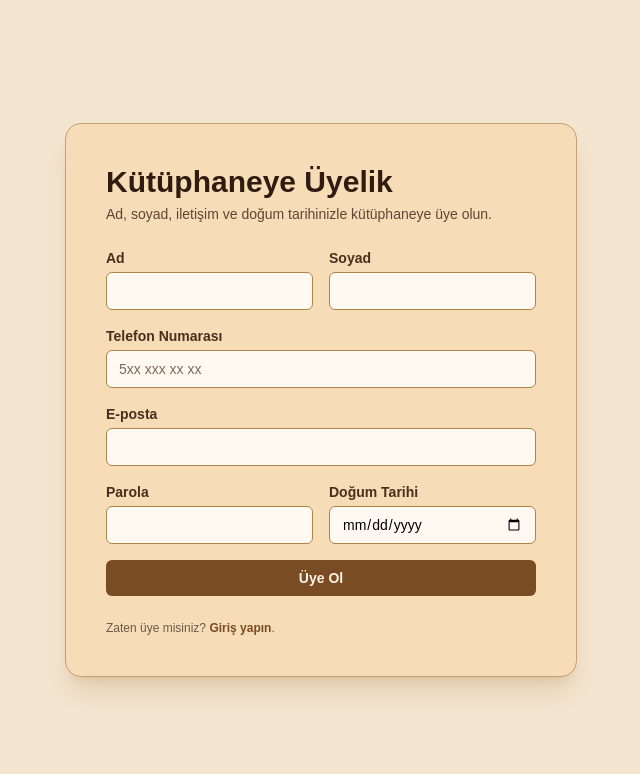
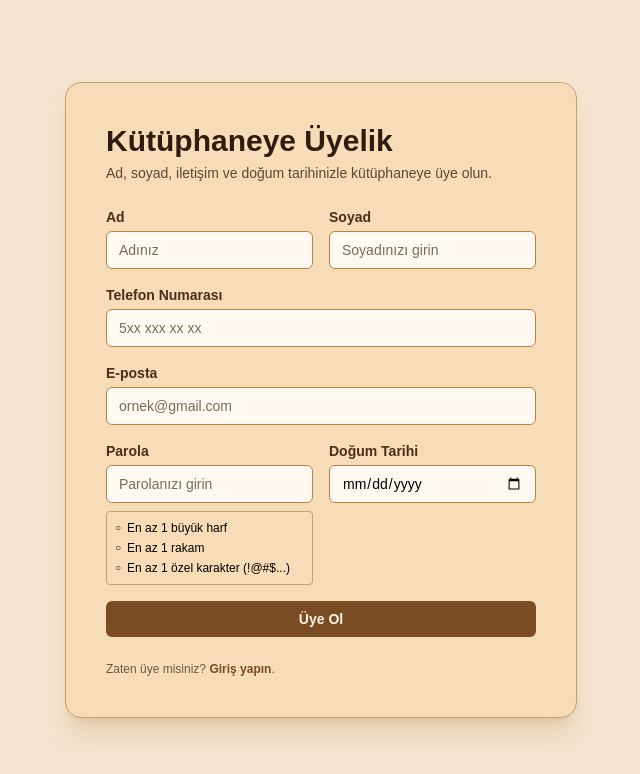
Before and after one commit to PfandAhter/kutuphane-uygulamasi, a Next.js app: page /register in a window 1280 px wide. Shown: the top 774 px of the page, without its empty margins (319-959 px from the left). Built offline with nearby package versions, Linux system fonts and the light colour scheme.

Commit message:
FIX register page input was not take value from user.

```diff
--- a/app/register/page.tsx
+++ b/app/register/page.tsx
@@ -18,6 +18,16 @@ export default function RegisterPage() {
     const [error, setError] = useState('');
     const [loading, setLoading] = useState(false);
 
+    // --- PAROLA KONTROL MANTIĞI ---
+    const password = formData.password;
+    const hasUpperCase = /[A-Z]/.test(password); // Büyük harf kontrolü
+    const hasNumber = /[0-9]/.test(password);    // Sayı kontrolü
+    // Özel karakter kontrolü (Noktalama işaretleri ve semboller)
+    const hasSpecialChar = /[!@#$%^&*(),.?":{}|<>]/.test(password);
+
+    // Tüm şartlar sağlanıyor mu?
+    const isPasswordValid = hasUpperCase && hasNumber && hasSpecialChar;
+
     const handleChange = (e: React.ChangeEvent<HTMLInputElement>) => {
         setFormData({
             ...formData,
@@ -28,6 +38,13 @@ export default function RegisterPage() {
     const handleSubmit = async (e: React.FormEvent) => {
         e.preventDefault();
         setError('');
+
+        // 1. Parola Kontrolü (Submit öncesi güvenlik)
+        if (!isPasswordValid) {
+            toast.error("Lütfen parola gereksinimlerini karşılayınız.");
+            return;
+        }
+
         const toastId = toast.loading("Kayıt işlemi başlatılıyor.")
         setLoading(true);
 
@@ -64,9 +81,11 @@ export default function RegisterPage() {
                                 Ad
                             </label>
                             <input
+                                name="firstName"
                                 type="text"
                                 value={formData.firstName}
-                                onChange={(e) => handleChange(e)}
+                                onChange={handleChange}
+                                placeholder={"Adınız"}
                                 className="w-full rounded-md border border-[#b2824b] px-3 py-2 text-sm bg-[#fff9f1] text-black placeholder:text-[#7a6a58] focus:outline-none focus:ring-2 focus:ring-[#a15c2f]"
                                 required
                             />
@@ -76,9 +95,11 @@ export default function RegisterPage() {
                                 Soyad
                             </label>
                             <input
+                                name="lastName"
                                 type="text"
                                 value={formData.lastName}
-                                onChange={(e) => handleChange(e)}
+                                onChange={handleChange}
+                                placeholder={"Soyadınızı girin"}
                                 className="w-full rounded-md border border-[#b2824b] px-3 py-2 text-sm bg-[#fff9f1] text-black placeholder:text-[#7a6a58] focus:outline-none focus:ring-2 focus:ring-[#a15c2f]"
                                 required
                             />
@@ -90,9 +111,10 @@ export default function RegisterPage() {
                             Telefon Numarası
                         </label>
                         <input
+                            name="phoneNumber"
                             type="tel"
                             value={formData.phoneNumber}
-                            onChange={(e) => handleChange(e)}
+                            onChange={handleChange}
                             placeholder="5xx xxx xx xx"
                             className="w-full rounded-md border border-[#b2824b] px-3 py-2 text-sm bg-[#fff9f1] text-black placeholder:text-[#7a6a58] focus:outline-none focus:ring-2 focus:ring-[#a15c2f]"
                             required
@@ -104,35 +126,55 @@ export default function RegisterPage() {
                             E-posta
                         </label>
                         <input
+                            name="email"
                             type="email"
                             value={formData.email}
-                            onChange={(e) => handleChange(e)}
+                            onChange={handleChange}
+                            placeholder={"ornek@gmail.com"}
                             className="w-full rounded-md border border-[#b2824b] px-3 py-2 text-sm bg-[#fff9f1] text-black placeholder:text-[#7a6a58] focus:outline-none focus:ring-2 focus:ring-[#a15c2f]"
                             required
                         />
                     </div>
 
                     <div className="grid grid-cols-1 md:grid-cols-2 gap-4">
-                        <div>
+                        <div className="flex flex-col">
                             <label className="block text-sm font-semibold text-[#4a2f1c] mb-1">
                                 Parola
                             </label>
                             <input
+                                name="password"
                                 type="password"
                                 value={formData.password}
-                                onChange={(e) => handleChange(e)}
-                                className="w-full rounded-md border border-[#b2824b] px-3 py-2 text-sm bg-[#fff9f1] text-black placeholder:text-[#7a6a58] focus:outline-none focus:ring-2 focus:ring-[#a15c2f]"
+                                onChange={handleChange}
+                                placeholder={"Parolanızı girin"}
+                                className={`w-full rounded-md border px-3 py-2 text-sm bg-[#fff9f1] text-black placeholder:text-[#7a6a58] focus:outline-none focus:ring-2
+                                ${!isPasswordValid && formData.password.length > 0 ? 'border-red-400 focus:ring-red-400' : 'border-[#b2824b] focus:ring-[#a15c2f]'}`}
                                 required
                             />
+
+                            {/* --- PAROLA GEREKSİNİMLERİ GÖSTERGESİ --- */}
+                            <div className="mt-2 text-xs space-y-1 bg-[#f6dcb7] p-2 rounded border border-[#c79f74]">
+                                <p className={`flex items-center text-black gap-1.5 transition-colors ${hasUpperCase ? 'text-green-700 font-semibold' : 'text-[#8a7a6a]'}`}>
+                                    <span className="text-[10px]">{hasUpperCase ? '✔' : '○'}</span> En az 1 büyük harf
+                                </p>
+                                <p className={`flex items-center text-black gap-1.5 transition-colors ${hasNumber ? 'text-green-700 font-semibold' : 'text-[#8a7a6a]'}`}>
+                                    <span className="text-[10px]">{hasNumber ? '✔' : '○'}</span> En az 1 rakam
+                                </p>
+                                <p className={`flex items-center text-black gap-1.5 transition-colors ${hasSpecialChar ? 'text-green-700 font-semibold' : 'text-[#8a7a6a]'}`}>
+                                    <span className="text-[10px]">{hasSpecialChar ? '✔' : '○'}</span> En az 1 özel karakter (!@#$...)
+                                </p>
+                            </div>
                         </div>
+
                         <div>
                             <label className="block text-sm font-semibold text-[#4a2f1c] mb-1">
                                 Doğum Tarihi
                             </label>
                             <input
+                                name="dateOfBirth"
                                 type="date"
                                 value={formData.dateOfBirth}
-                                onChange={(e) => handleChange(e)}
+                                onChange={handleChange}
                                 className="w-full rounded-md border border-[#b2824b] px-3 py-2 text-sm bg-[#fff9f1] text-black placeholder:text-[#7a6a58] focus:outline-none focus:ring-2 focus:ring-[#a15c2f]"
                                 required
                             />
@@ -141,7 +183,7 @@ export default function RegisterPage() {
 
                     <button
                         type="submit"
-                        disabled={loading}
+                        disabled={loading} // isPasswordValid false ise butonu disable etmek istersen: disabled={loading || !isPasswordValid}
                         className="w-full inline-flex justify-center items-center rounded-md bg-[#7a4c24] px-4 py-2 text-sm font-semibold text-[#fdf3e6] hover:bg-[#5f391b] disabled:opacity-60 disabled:cursor-not-allowed transition-colors"
                     >
                         {loading ? "Kayıt yapılıyor..." : "Üye Ol"}
```
